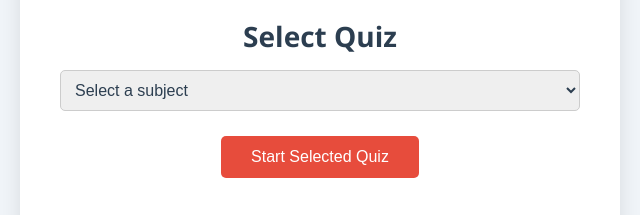
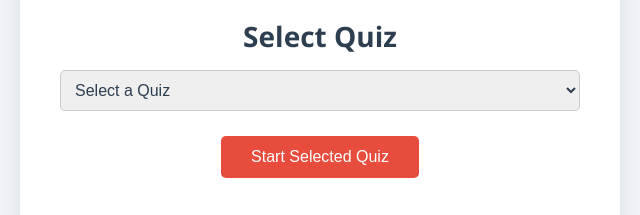
Before and after one commit to Zocom-LIA/QuiZo, a plain HTML site: page frontend/src/index.html in a window 1280 px wide. Both pictures are taken after a click on the button "Teacher". Shown: the part 330-545 px from the top of the page, 320-960 px from the left. Drawn offline with Linux system fonts and the light colour scheme.

Commit message:
changes in the code

```diff
--- a/frontend/src/index.html
+++ b/frontend/src/index.html
@@ -16,14 +16,14 @@
             <div id="quiz-menu" class="hidden">
                 <h2>Select Quiz</h2>
                 <select id="quiz-select">
-                    <option value="" disabled selected>Select a subject</option>
+                    <option value="" disabled selected>Select a Quiz</option>
                     <option value="python">Python</option>
                     <option value="database">Database</option>
                     <option value="cloud">Cloud Computing</option>
                     <option value="security">Security</option>
-                  <option value="database">Operating System</option>
+                  <option value="database">OS</option>
                   <option value="database">Computer Network</option>
-                  <option value="database">Artificial Intelligence</option>
+                  <option value="database">AI</option>
                   <option value="database">UI/UX</option>
                   <option value="database">Data Science</option>
                   <option value="database">DSA</option>
```
